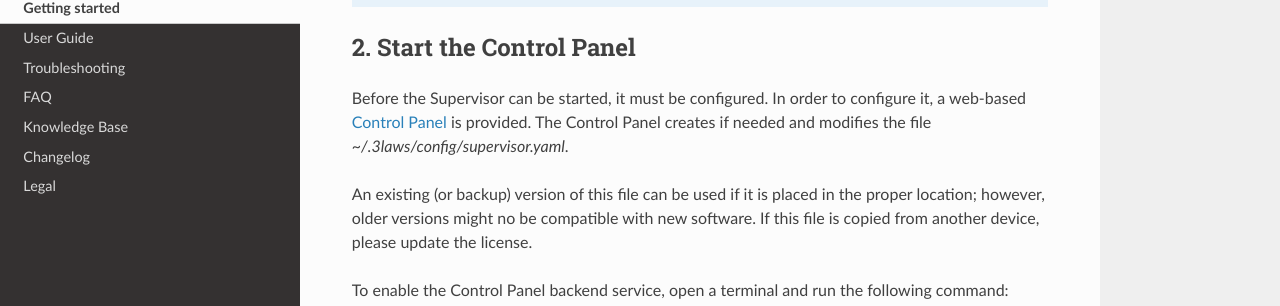
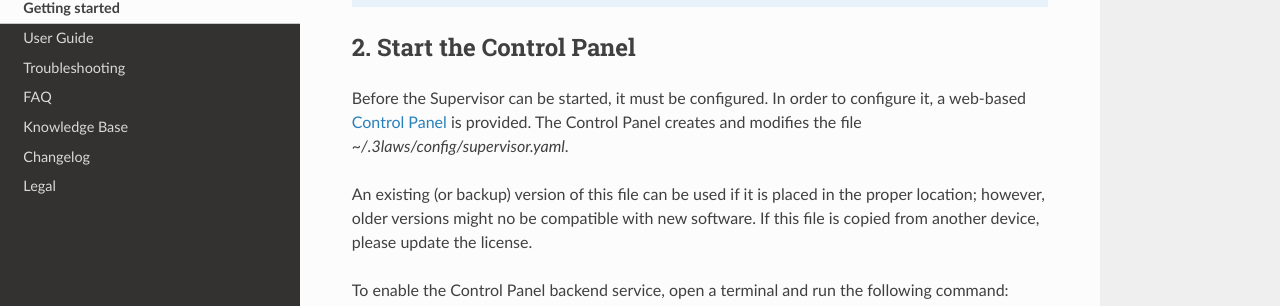
Before and after one commit to tgurriet/3laws, a Sphinx documentation site: the page built from docs/sources/getting_started.rst, in a window 1280 px wide and 900 px high, scrolled down 1334 px. Shown: the part 145-451 px from the top of the window. Built offline with Sphinx 7.4.7 and the Read the Docs theme 2.0.0, drawn with Linux system fonts in a browser that asks for light colours.

Commit message:
Fix doc (#43)

```diff
--- a/docs/sources/getting_started.rst
+++ b/docs/sources/getting_started.rst
@@ -52,7 +52,7 @@ This will run a script to auto-detect the system architecture, install any missi
 
 2. Start the Control Panel
 **************************
-Before the Supervisor can be started, it must be configured. In order to configure it, a web-based :doc:`Control Panel <user_guide/control_panel>` is provided.  The Control Panel creates if needed and modifies the file *~/.3laws/config/supervisor.yaml*.
+Before the Supervisor can be started, it must be configured. In order to configure it, a web-based :doc:`Control Panel <user_guide/control_panel>` is provided.  The Control Panel creates and modifies the file *~/.3laws/config/supervisor.yaml*.
 
 An existing (or backup) version of this file can be used if it is placed in the proper location; however, older versions might no be compatible with new software.  If this file is copied from another device, please update the license.
 
```
Also changed, not shown: README.md (+4 -4 lines), media/logo.png.
